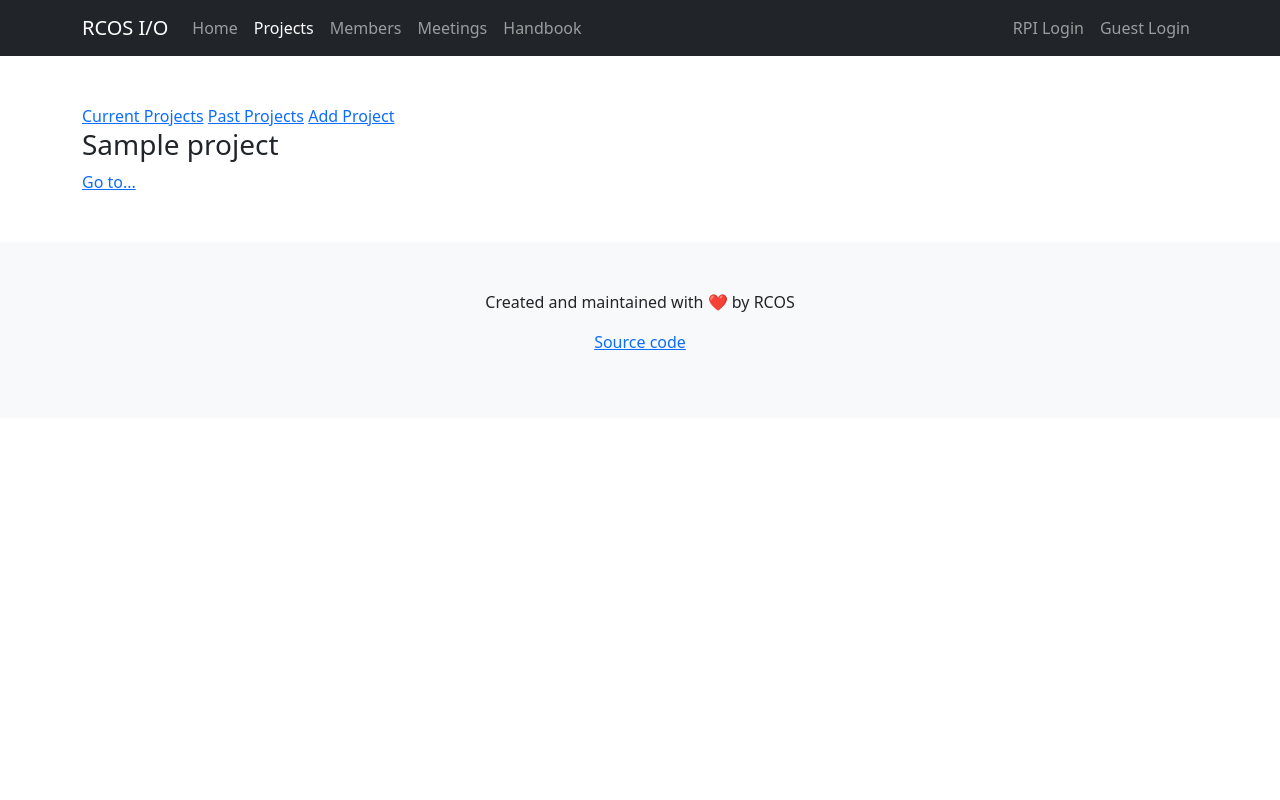
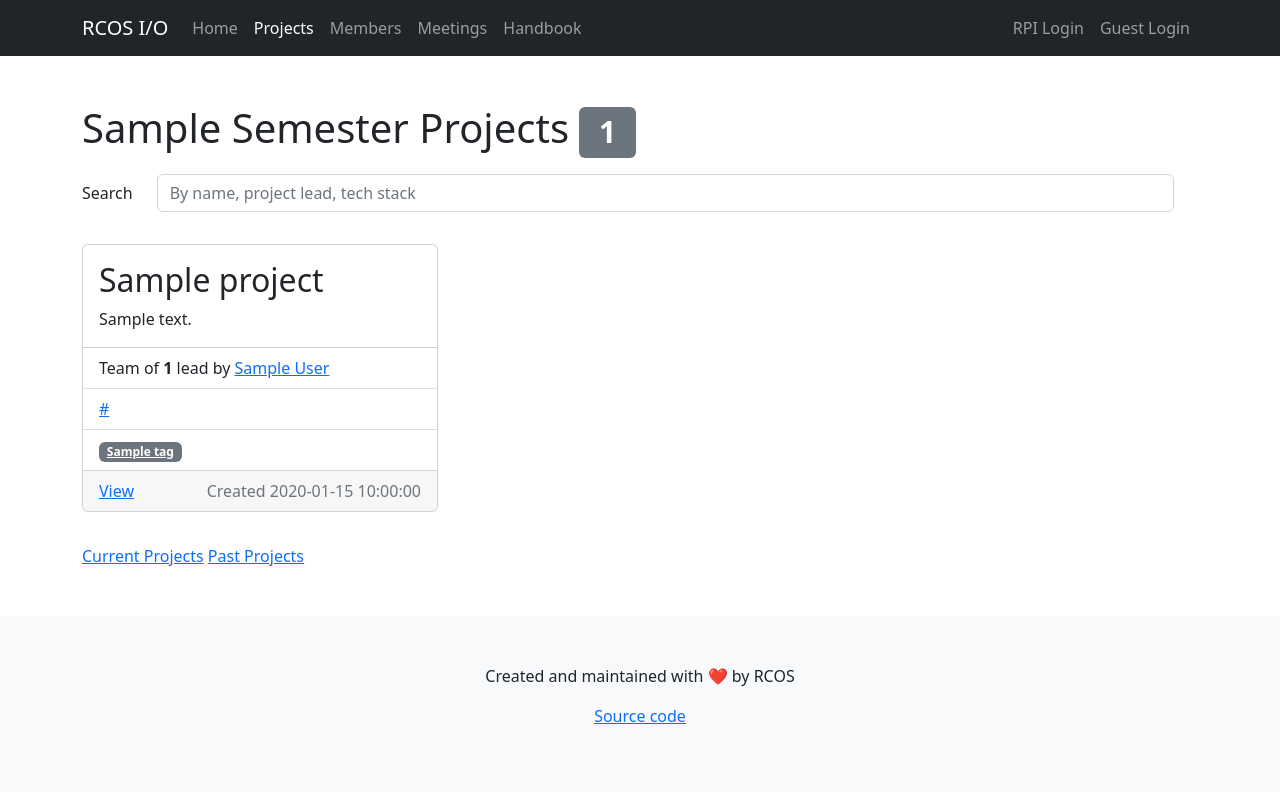
Before and after one commit to Apexal/rcos_io, a Python web app: template rcos_io/templates/projects/projects.html in a window 1280 px wide. Run offline with Jinja, Linux system fonts and the light colour scheme; the template is opened without the code that fills it: most values are stand-ins (such as "Sample title", 1, 10 or a date in 2020).

Commit message:
Refactor project templates

```diff
--- a/rcos_io/templates/projects/projects.html
+++ b/rcos_io/templates/projects/projects.html
@@ -1,20 +1,95 @@
 {% extends "base.html" %}
+{% block title %}Projects{% endblock %}
 
-{% block title %}Projects{% endblock %}
+{% macro project_card(project) -%}
+<div class="card my-3">
+  <!-- <img src="" alt="Project " class="card-img-top"> -->
+  <div class="card-body">
+    <h5 class="card-title fs-2">{{ project["name"] }}</h5>
+    <p class="card-text">{{ project["description_markdown"] }}</p>
+  </div>
+  <ul class="list-group list-group-flush">
+    {% if project["enrollments_aggregate"] and project["project_leads"] %}
+    <li class="list-group-item">
+      Team of <strong>{{ project["enrollments_aggregate"]["aggregate"]["count"] }}</strong> lead by
+      {% for enrollment in project["project_leads"] %}
+      <a href="{{ url_for('members.member', user_id=enrollment['user_id']) }}">{{ enrollment["user"]["full_name"] }}</a>
+      {% endfor %}
+    </li>
+    {% endif %}
+    {% if project["github_repos"] %}
+    <li class="list-group-item">
+      {% for repo_url in project["github_repos"] %}
+      <a href="{{ repo_url }}" target="_blank">{{ repo_url|replace("https://github.com/", "") }}</a>
+      {% endfor%}
+    </li>
+    {% endif %}
+    {% if project["tags"] %}
+    <li class="list-group-item">
+      {% for tag in project["tags"] %}
+      <a href="?search={{ tag }}" class="badge bg-secondary">{{ tag }}</a>
+      {% endfor %}
+    </li>
+    {% endif %}
+  </ul>
+  <div class="card-footer text-muted d-flex">
+    <div class="me-auto">
+      <a href="{{ url_for('projects.project', project_id=project['id']) }}">View</a>
+
+    </div>
+    <div>Created {{ project["created_at"] }}</div>
+  </div>
+</div>
+{%- endmacro %}
 
 {% block content %}
 <div class="container">
-	<a href="{{ url_for('projects.current_projects') }}">Current Projects</a>
-	<a href="{{ url_for('projects.past_projects') }}">Past Projects</a>
-	<a href="{{ url_for('projects.add_project') }}">Add Project</a>
+  <h1 class="text-capitalize">
 
-	{% for project in projects %}
-	<tr>
-		<td>
-			<h3>{{ project['name'] }}</h3>
-			<a href="{{ '/projects/%s' % project['id'] }}">Go to...</a>
-		</td>
-	</tr>
-	{% endfor %}
+    {% if semester %}
+    {{ semester["name"] }} Projects
+    {% else %}
+    All Projects
+    {% endif %}
+
+    <span class="badge bg-secondary">{{ projects | length }}</span>
+  </h1>
+
+  <form class="my-3">
+    <div class="row">
+      <div class="col-auto">
+        <label for="search" class="col-form-label">Search</label>
+      </div>
+      <div class="col">
+        <input
+          type="search"
+          id="search"
+          name="search"
+          class="form-control"
+          placeholder="By name, project lead, tech stack"
+        />
+      </div>
+      <div class="col-auto"></div>
+    </div>
+  </form>
+
+  <div class="row">
+    {% for project in projects %}
+    <div class="col-xs-12 col-md-6 col-lg-4">
+      {{ project_card(project) }}
+    </div>
+    {% endfor %}
+  </div>
+
+  <nav class="my-3">
+    {% if g.is_logged_in and g.user["role"] == "rpi" %}
+    <a href="{{ url_for('projects.add_project') }}" class="btn btn-success"
+      >➕ Propose New Project</a
+    >
+    {% endif %}
+
+    <a href="{{ url_for('projects.current_projects') }}">Current Projects</a>
+    <a href="{{ url_for('projects.past_projects') }}">Past Projects</a>
+  </nav>
 </div>
 {% endblock %}
```
Also changed, not shown: rcos_io/services/db.py (+29 -11 lines), rcos_io/templates/projects/add_project.html (+35 -12 lines), rcos_io/views/projects.py (+11 -13 lines).
